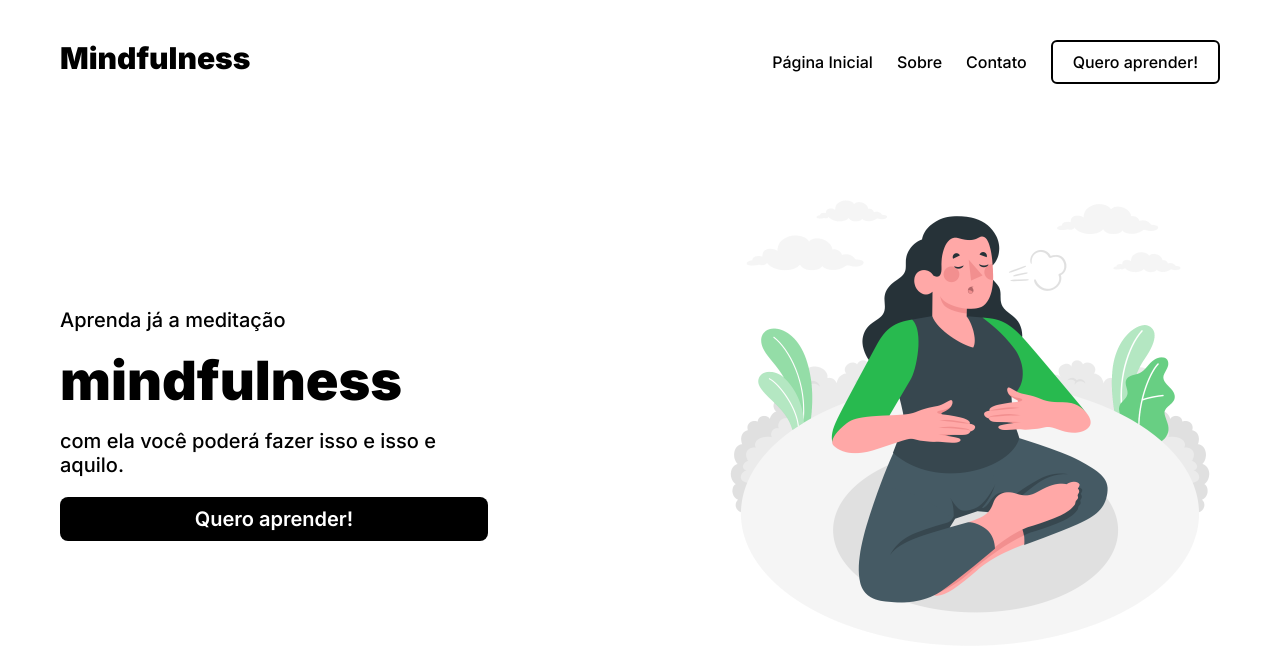
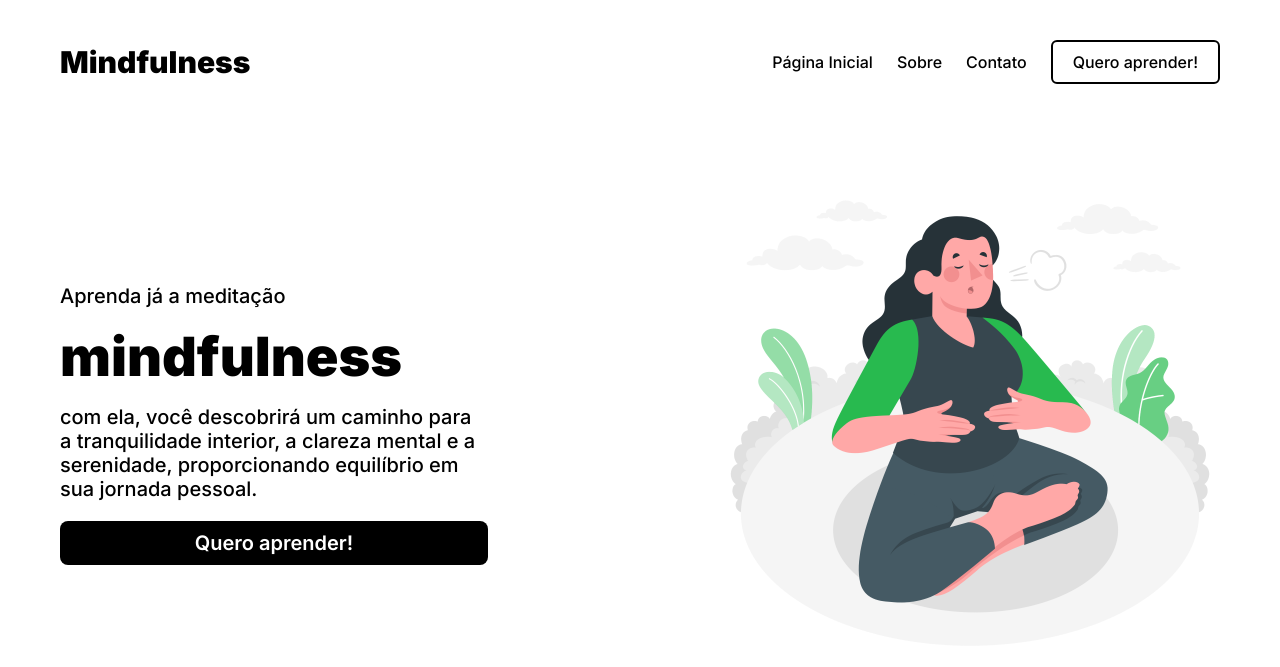
Before and after one commit to yasminmilhomem/primeira-landing-page, a plain HTML site: page index.html in a window 1280 px wide. Drawn offline with Linux system fonts and the light colour scheme.

Commit message:
ajustes da interface

```diff
--- a/index.html
+++ b/index.html
@@ -17,7 +17,7 @@
                 <a href="#"><li>Página Inicial</li></a>
                 <a href="#"><li>Sobre</li></a>
                 <a href="https://instagram.com/yasminmilhomem"><li>Contato</li></a>
-                <a href="#" class="botao-secundario"><li>Quero aprender!</li></a>
+                <a href="https://www.napratica.org.br/mindfulness-como-aplicar/" class="botao-secundario"><li>Quero aprender!</li></a>
             </ul>
         </section>
     </section>
@@ -27,9 +27,9 @@
         <section class="esquerda">
             <p>Aprenda já a meditação</p>
             <h1>mindfulness</h1>
-            <p>com ela você poderá fazer isso e isso e aquilo.</p>
+            <p>com ela, você descobrirá um caminho para a tranquilidade interior, a clareza mental e a serenidade, proporcionando equilíbrio em sua jornada pessoal.</p>
             <br>
-            <a href="" class="botao-primario">Quero aprender!</a>
+            <a href="https://www.napratica.org.br/mindfulness-como-aplicar/" class="botao-primario">Quero aprender!</a>
         </section>
         <section class="direita">
             <img src="assets/images/menina-meditando.png" alt="Ilustração de menina meditando." srcset="">
--- a/style.css
+++ b/style.css
@@ -15,6 +15,7 @@ body {
     display: flex;
     flex-direction: row;
     justify-content: space-between;
+    align-items: center;
     padding-bottom: 80px;
 }
 
```
